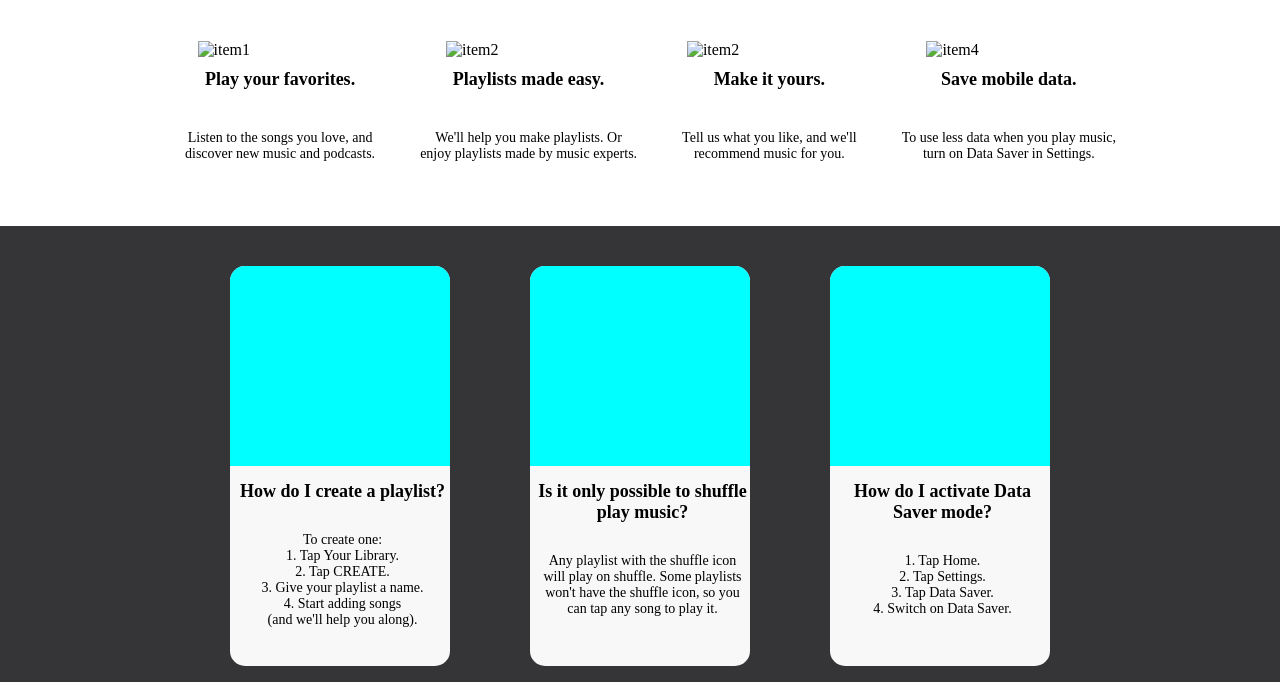
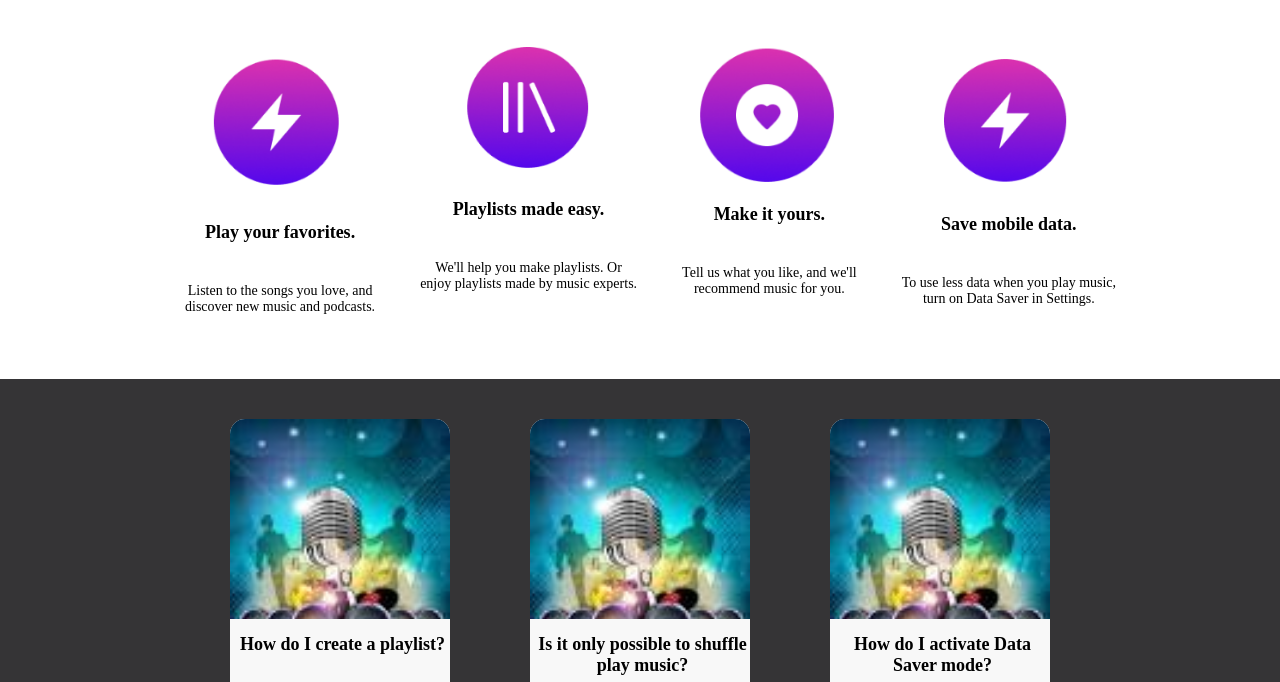
Before and after one commit to zakeerna/spotifycss, a plain HTML site: page index.html in a window 1280 px wide. Shown: the part 570-1252 px from the top of the page. Drawn offline with Linux system fonts and the light colour scheme.

Commit message:
first commit

```diff
--- a/index.html
+++ b/index.html
@@ -9,7 +9,7 @@
 <body>
     <header class="container">
     <nav class="main-nav">
-        <img class="spotify-logo" src="./pngwing.com.png" alt="spotify-logo">
+        <img class="spotify-logo" src="./image/pngwing.com.png" alt="spotify-logo">
        <ul class="nav-options">
         <li> <a class="white-text green" href="#">Premium</a></li>
         <li> <a class="white-text green" href="#">Support</a></li>
@@ -38,22 +38,22 @@
         <h2 class="section2-heading">Why Spotify?</h2>
          <div class="cards-container">
             <div class="cards">
-        <img src="./Screenshot 2023-08-06 201707.png" alt="item1">
+        <img src="./image/Screenshot 2023-08-06 201707.png" alt="item1">
         <h4>Play your favorites.</h4>
         <p>Listen to the songs you love, and <br>discover new music and podcasts.</p>
         </div>
         <div class="cards">
-            <img src="./Screenshot 2023-08-06 203024.png" alt="item2">
+            <img src="./image/Screenshot 2023-08-06 203024.png" alt="item2">
             <h4>Playlists made easy.</h4>
             <p>We'll help you make playlists. Or <br>enjoy playlists made by music experts.</p>
             </div>
             <div class="cards">
-                <img src="./Screenshot 2023-08-06 203055.png" alt="item2">
+                <img src="./image/Screenshot 2023-08-06 203055.png" alt="item2">
                 <h4>Make it yours.</h4>
                 <p>Tell us what you like, and we'll <br>recommend music for you.</p>
                 </div>
                 <div class="cards">
-                    <img src="./Screenshot 2023-08-06 203137.png" alt="item4">
+                    <img src="./image/Screenshot 2023-08-06 203137.png" alt="item4">
                     <h4>Save mobile data.</h4>
                     <p>To use less data when you play music,<br> turn on Data Saver in Settings.</p>
                     </div>
@@ -61,7 +61,7 @@
                 </section>
         <section class="card-image-container">
         <div class="mycard">
-        <div class="card-image car1" ></div>
+        <div class="card-image car1" > </div>
         <h4>How do I create a playlist?
             </h4>
         <p>
--- a/style.css
+++ b/style.css
@@ -166,13 +166,13 @@ margin-bottom: 30px;
     border-radius: 15px 15px 0 0;
 }
 .car1{
-    background-image: url('./download.jpg');
+    background-image: url('./image/download\ \(1\).jpg');
 }
 .car2{
-    background-image: url('./download\ \(1\).jpg');
+    background-image: url('./image/download\ \(1\).jpg');
 }
 .car3{
-    background-image: url('./download\ \(2\).jpg');
+    background-image: url('./image/download\ \(1\).jpg');
 }
 *{
     padding: 0;
@@ -186,7 +186,7 @@ footer{
 }
 .about{
     flex-grow: 1;flex-basis: 100%;
-.
+
 }
 .footer-p{
     font: size -1px;
```
Also changed, not shown: image/download (1).jpg (added).
